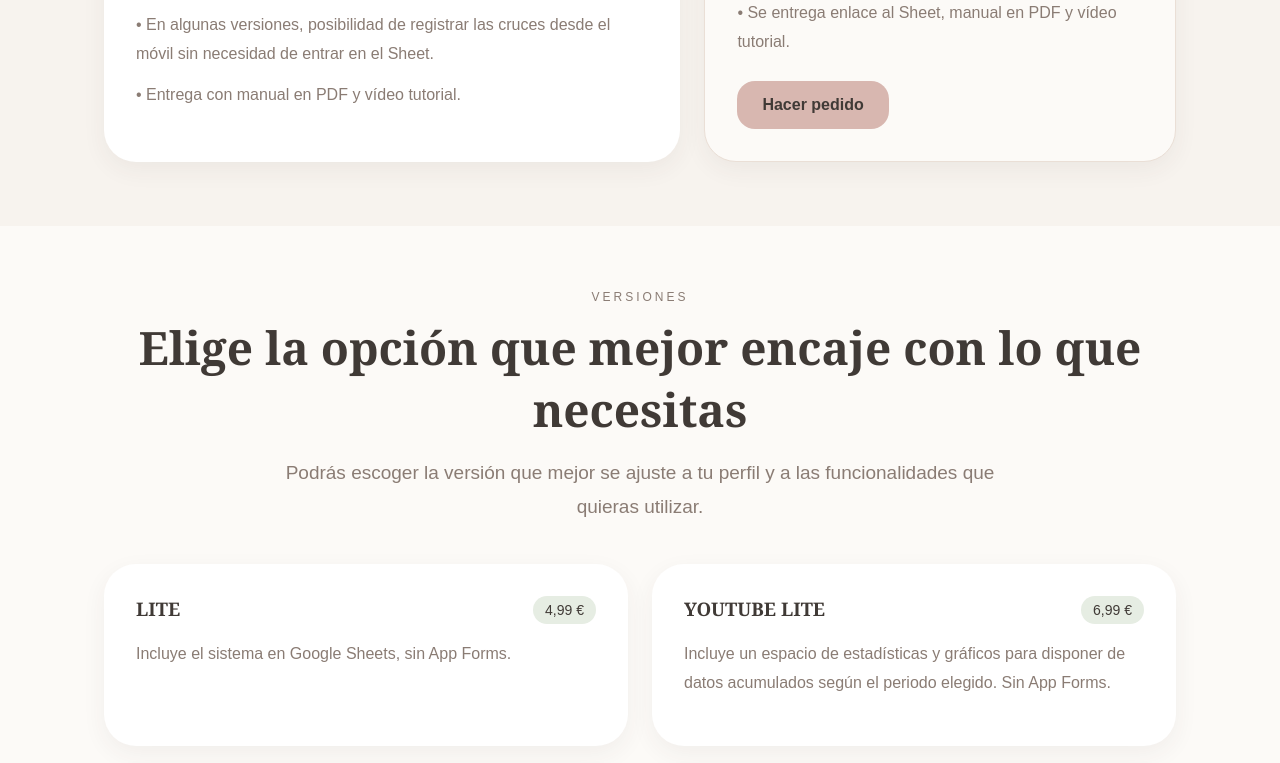
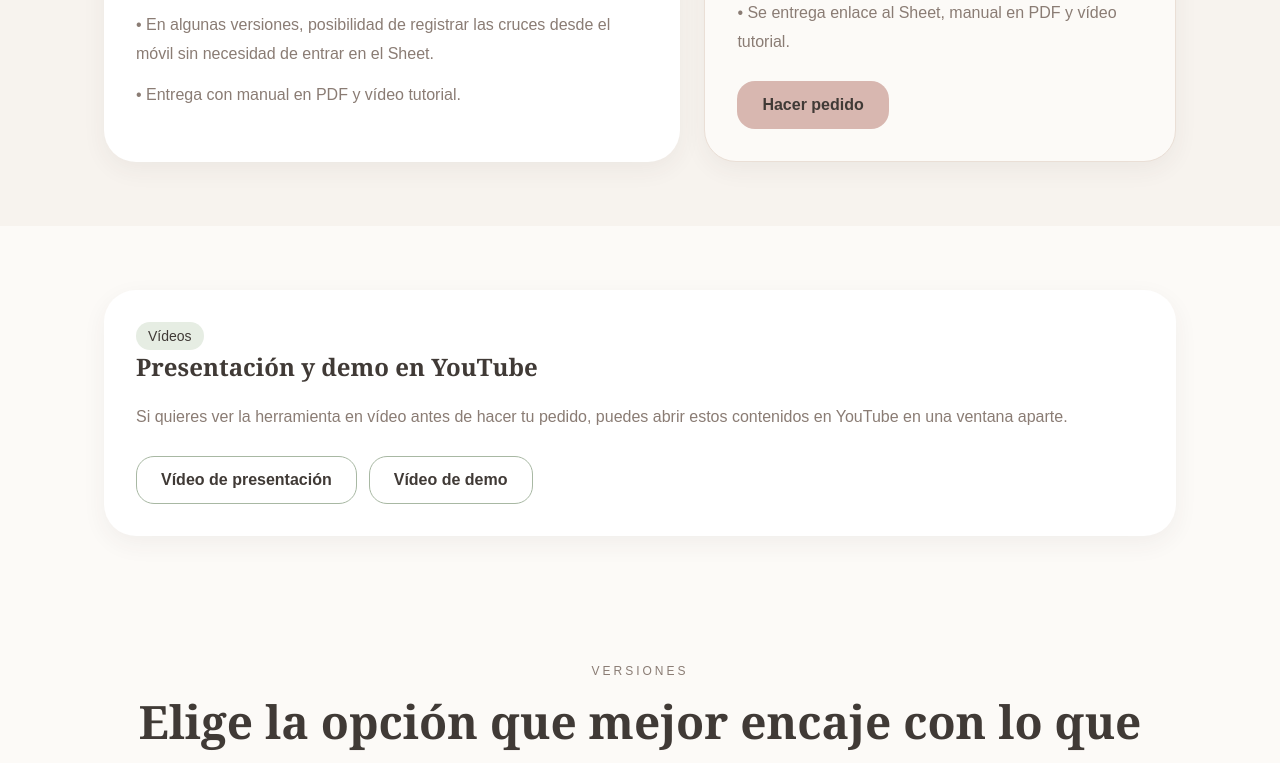
Before and after one commit to stitchingwithfru/bordando-con-fru, a Next.js app: page /herramientas/seguimiento in a window 1280 px wide. Shown: the part 642-1405 px from the top of the page. Built offline with nearby package versions, Linux system fonts and the light colour scheme.

Commit message:
Añadir enlaces a vídeos de presentación y demo

```diff
--- a/app/herramientas/seguimiento/page.tsx
+++ b/app/herramientas/seguimiento/page.tsx
@@ -1,4 +1,4 @@
-import { Card, InfoBadge, PrimaryLink, SectionTitle } from "@/components/UI";
+import { Card, InfoBadge, PrimaryLink, SecondaryLink, SectionTitle } from "@/components/UI";
 
 export default function SeguimientoPage() {
   const versions = [
@@ -63,6 +63,22 @@ export default function SeguimientoPage() {
         </div>
       </section>
 
+
+
+      <section className="section section-soft">
+        <div className="container">
+          <Card>
+            <InfoBadge tone="sage">Vídeos</InfoBadge>
+            <h2 className="serif">Presentación y demo en YouTube</h2>
+            <p className="muted">Si quieres ver la herramienta en vídeo antes de hacer tu pedido, puedes abrir estos contenidos en YouTube en una ventana aparte.</p>
+            <div className="button-row" style={{ marginTop: 24 }}>
+              <SecondaryLink href="https://youtu.be/HrWpcgWmIWg" newTab>Vídeo de presentación</SecondaryLink>
+              <SecondaryLink href="https://youtu.be/dOApose0eC0" newTab>Vídeo de demo</SecondaryLink>
+            </div>
+          </Card>
+        </div>
+      </section>
+
       <section className="section section-soft">
         <div className="container">
           <SectionTitle eyebrow="Versiones" title="Elige la opción que mejor encaje con lo que necesitas" description="Podrás escoger la versión que mejor se ajuste a tu perfil y a las funcionalidades que quieras utilizar." />
```
Also changed, not shown: app/herramientas/inventario/page.tsx (+16 -1 lines), 1 other file (tests, documents, lock files or other folders).
